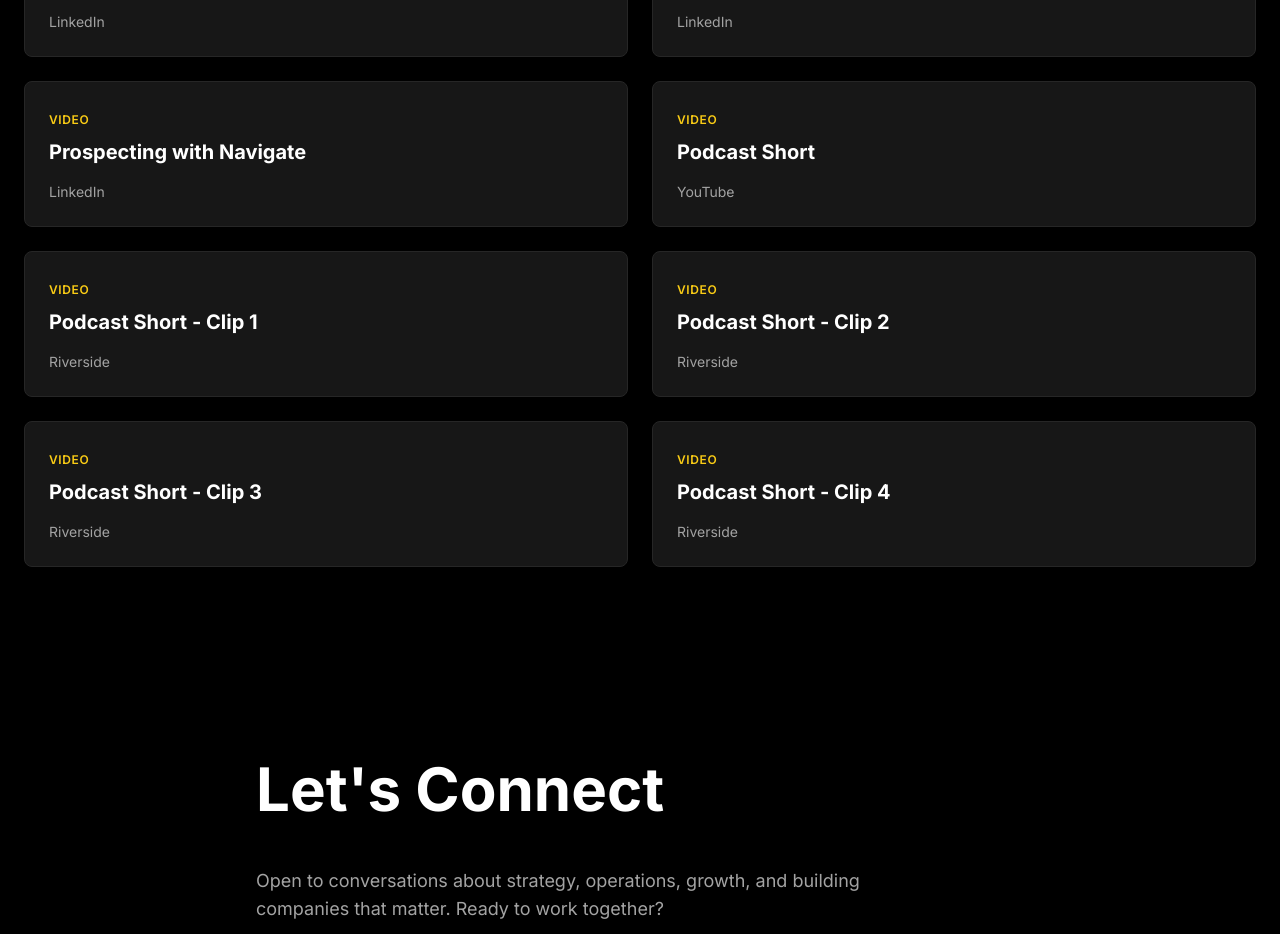
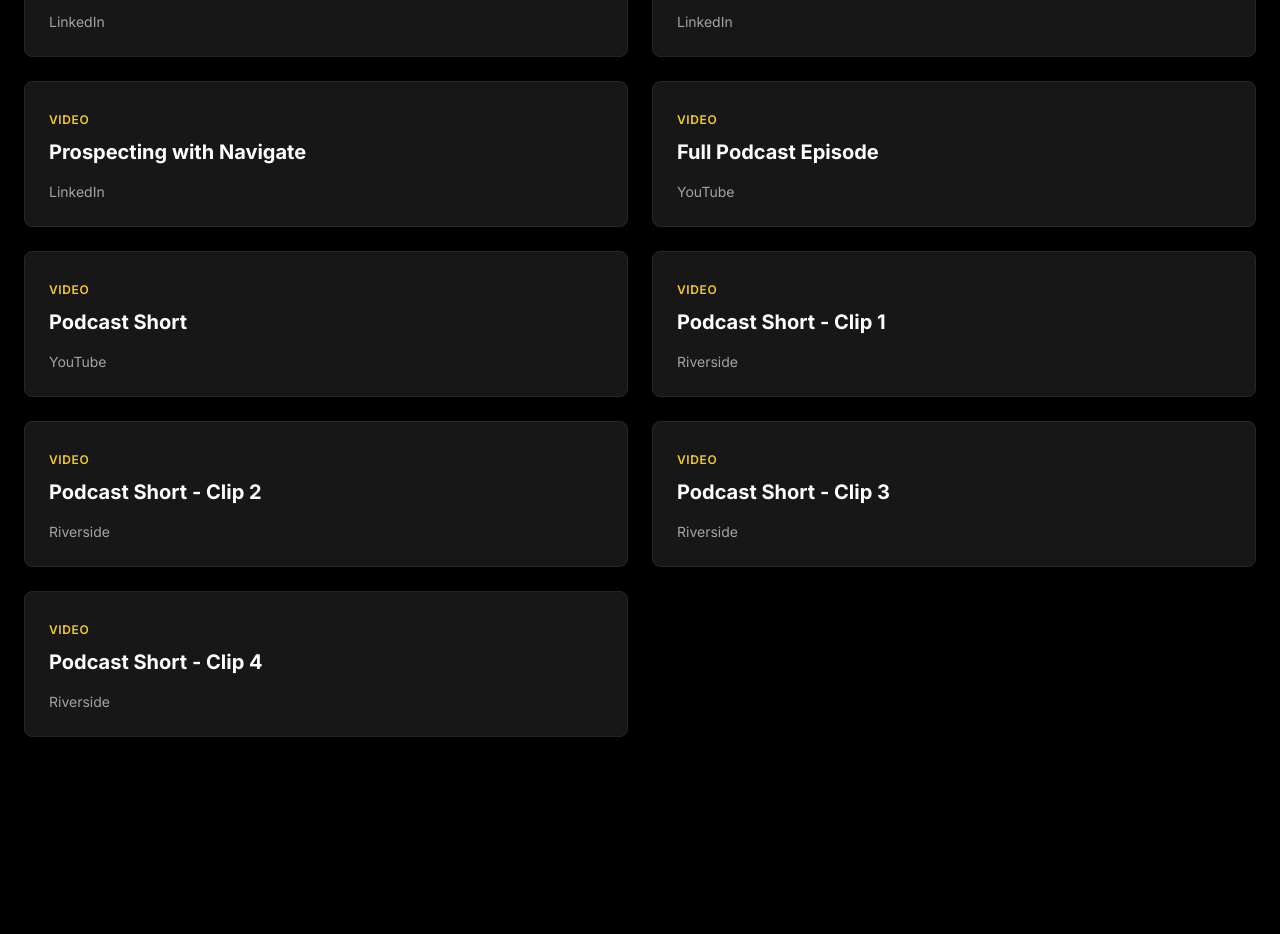
Before and after one commit to letsnavigatebmw/brandonmweaver, a React (Vite) app: page / in a window 1280 px wide. Shown: the part 4940-5874 px from the top of the page. Built offline with nearby package versions, Linux system fonts and the light colour scheme.

Commit message:
Add full podcast episode to Videos section

```diff
--- a/src/components/ThoughtLeadership.jsx
+++ b/src/components/ThoughtLeadership.jsx
@@ -57,6 +57,11 @@ export default function ThoughtLeadership() {
       title: 'Prospecting with Navigate',
       platform: 'LinkedIn',
       link: 'https://www.linkedin.com/posts/brandonmweaver_prospecting-letsnavigate-realestate-activity-7348773865440894977-yJ3X?utm_source=share&utm_medium=member_desktop&rcm=ACoAAAEzk-UB0a6J9zTOszUt5Rx8iSd6tF0vs9g',
+    },
+    {
+      title: 'Full Podcast Episode',
+      platform: 'YouTube',
+      link: 'https://youtu.be/PGFuyGQKRbA?si=e8jwuVdzKYm73VEv',
     },
     {
       title: 'Podcast Short',
```
